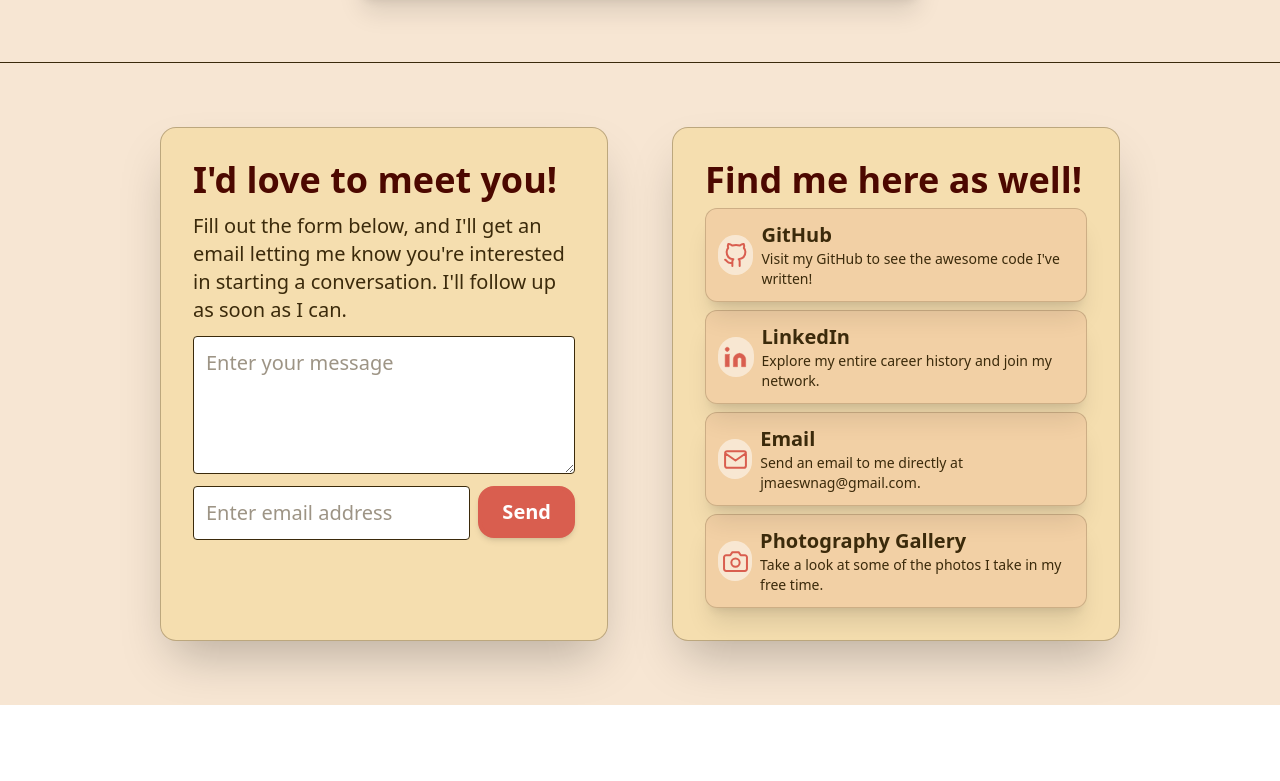
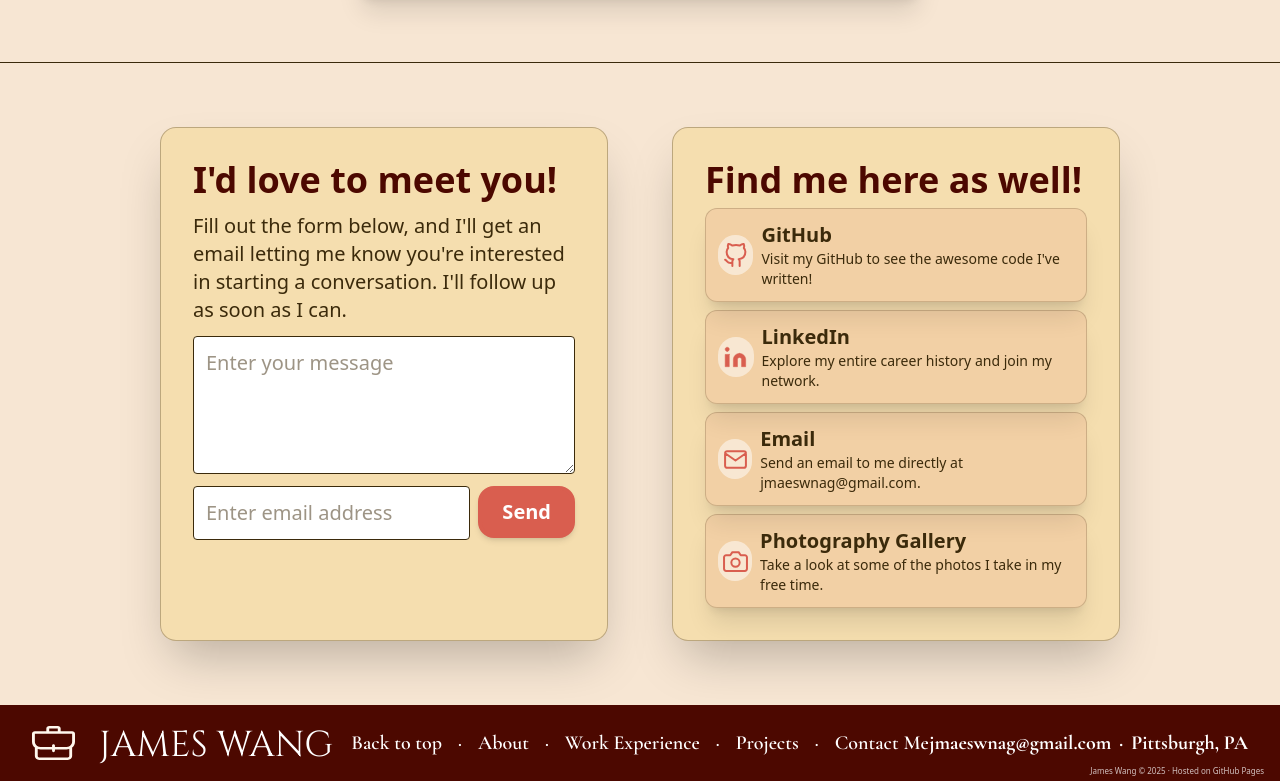
Before and after one commit to jameswang000/James-s-Personal-Website-V2, a React (Vite) app: page / in a window 1280 px wide. Shown: the part 3476-4257 px from the top of the page. Before the commit the page ends 4181 px from the top, so only its background shows below. Built offline with nearby package versions, Linux system fonts and the light colour scheme.

Commit message:
Completed full UI without full interactivity

```diff
--- a/src/assets/text/text.json
+++ b/src/assets/text/text.json
@@ -24,5 +24,13 @@
   "forms.contactForm.messageInput.placeholder": "Enter your message",
   "forms.contactForm.emailInput.placeholder": "Enter email address",
   "forms.contactForm.sendButton": "Send",
-  "forms.externalLinksCard.heading": "Find me here as well!"
+  "forms.externalLinksCard.heading": "Find me here as well!",
+  "footer.backToTop": "Back to top",
+  "footer.about": "About",
+  "footer.workExperience": "Work Experience",
+  "footer.projects": "Projects",
+  "footer.contactMe": "Contact Me",
+  "email": "jmaeswnag@gmail.com",
+  "footer.city": "Pittsburgh, PA",
+  "footer.copyRight": "James Wang © 2025 · Hosted on GitHub Pages"
 }
--- a/src/components/footer/Footer.tsx
+++ b/src/components/footer/Footer.tsx
@@ -1,5 +1,42 @@
+import { textJSON, WorkIcon } from "../../assets";
+import { DotSeperator } from "../util";
+
 export const Footer = () => {
-  return <div>
-
-  </div>
-}
+  return (
+    <div className="relative">
+      <p className="absolute bottom-1 right-4 text-[0.5rem] text-text-light-white/75">
+        {textJSON["footer.copyRight"]}
+      </p>
+      <div
+        className="flex flex-col items-start justify-start bg-heading-dark-burgandy text-text-light-white font-footer
+                 xl:flex-row xl:items-center py-4 px-8 gap-1 lg:gap-0"
+      >
+        <div className="flex flex-row items-center flex-1/3 gap-6">
+          <WorkIcon />
+          <h1 className="font-logo font-normal text-4xl pt-1">
+            {textJSON.logo}
+          </h1>
+        </div>
+        <div className="flex flex-row gap-4 text-xl font-semibold xl:self-center flex-1/3 text-nowrap">
+          <a href="">{textJSON["footer.backToTop"]}</a>
+          <DotSeperator />
+          <a href="">{textJSON["footer.about"]}</a>
+          <DotSeperator />
+          <a href="">{textJSON["footer.workExperience"]}</a>
+          <DotSeperator />
+          <a href="">{textJSON["footer.projects"]}</a>
+          <DotSeperator />
+          <a href="">{textJSON["footer.contactMe"]}</a>
+        </div>
+        <div
+          className="flex-1/3 flex flex-row gap-2 justify-start xl:justify-end
+                        text-xl font-bold"
+        >
+          <p>{textJSON.email}</p>
+          <DotSeperator />
+          <p>{textJSON["footer.city"]}</p>
+        </div>
+      </div>
+    </div>
+  );
+};
--- a/src/components/footer/index.ts
+++ b/src/components/footer/index.ts
@@ -0,0 +1 @@
+export * from "./Footer";
--- a/src/components/index.ts
+++ b/src/components/index.ts
@@ -5,3 +5,4 @@ export * from "./navigation_bar";
 export * from "./projects";
 export * from "./util";
 export * from "./work_experience";
+export * from "./footer"
--- /dev/null
+++ b/src/components/util/DotSeperator.tsx
@@ -0,0 +1,7 @@
+export interface DotSeperator {
+  className?: string;
+}
+
+export const DotSeperator = ({ className = "" }: DotSeperator) => {
+  return <div className={className}>·</div>;
+};
--- a/src/components/util/index.ts
+++ b/src/components/util/index.ts
@@ -3,3 +3,4 @@ export * from "./DarkModeSwitch";
 export * from "./Page";
 export * from "./PageBody";
 export * from "./Seperator";
+export * from "./DotSeperator"
--- a/src/main.tsx
+++ b/src/main.tsx
@@ -9,6 +9,7 @@ import {
   WorkExperience,
   Projects,
   Forms,
+  Footer,
 } from "./components";
 import "./index.css";
 
@@ -22,6 +23,7 @@ createRoot(document.getElementById("root")!).render(
         <WorkExperience />
         <Projects />
         <Forms />
+        <Footer />
       </PageBody>
     </Page>
   </StrictMode>
```
